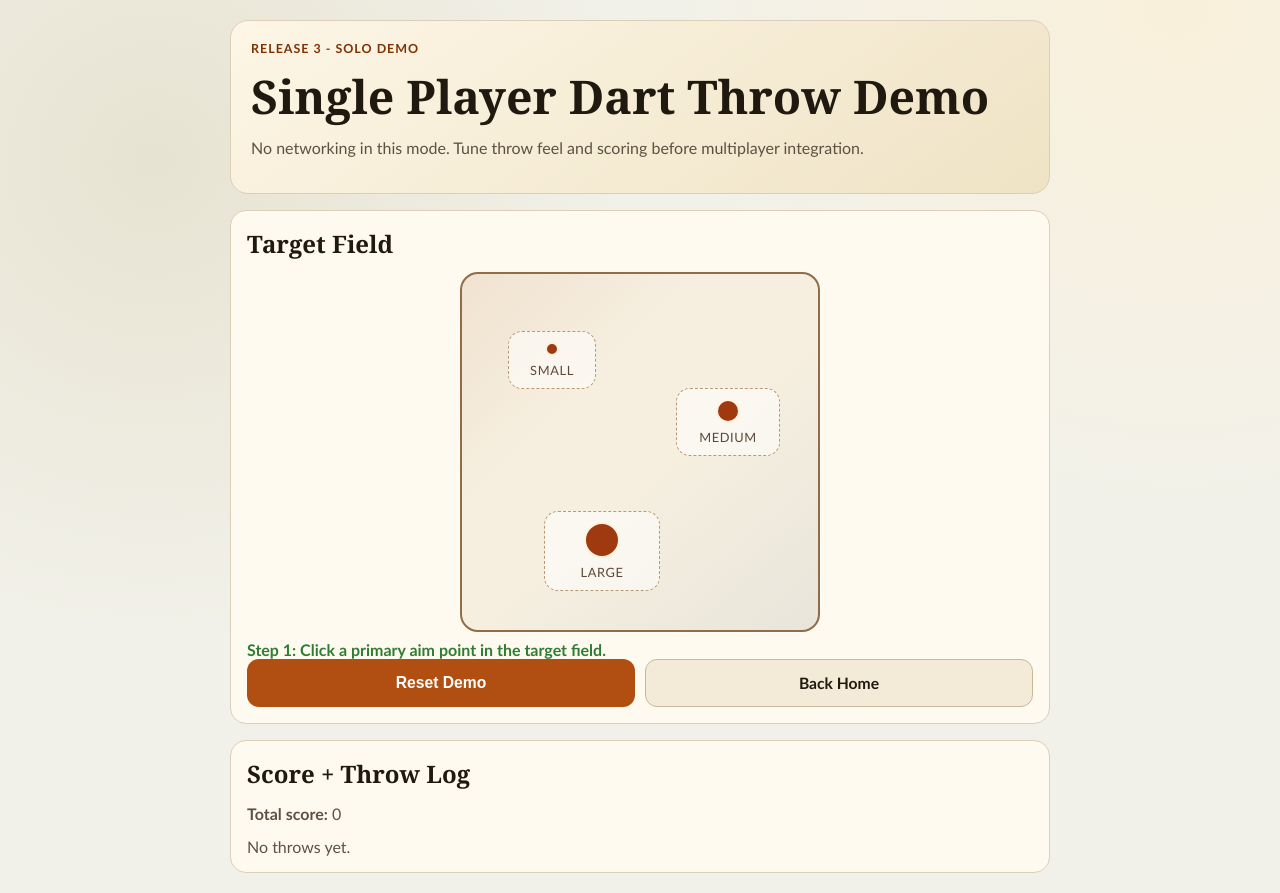
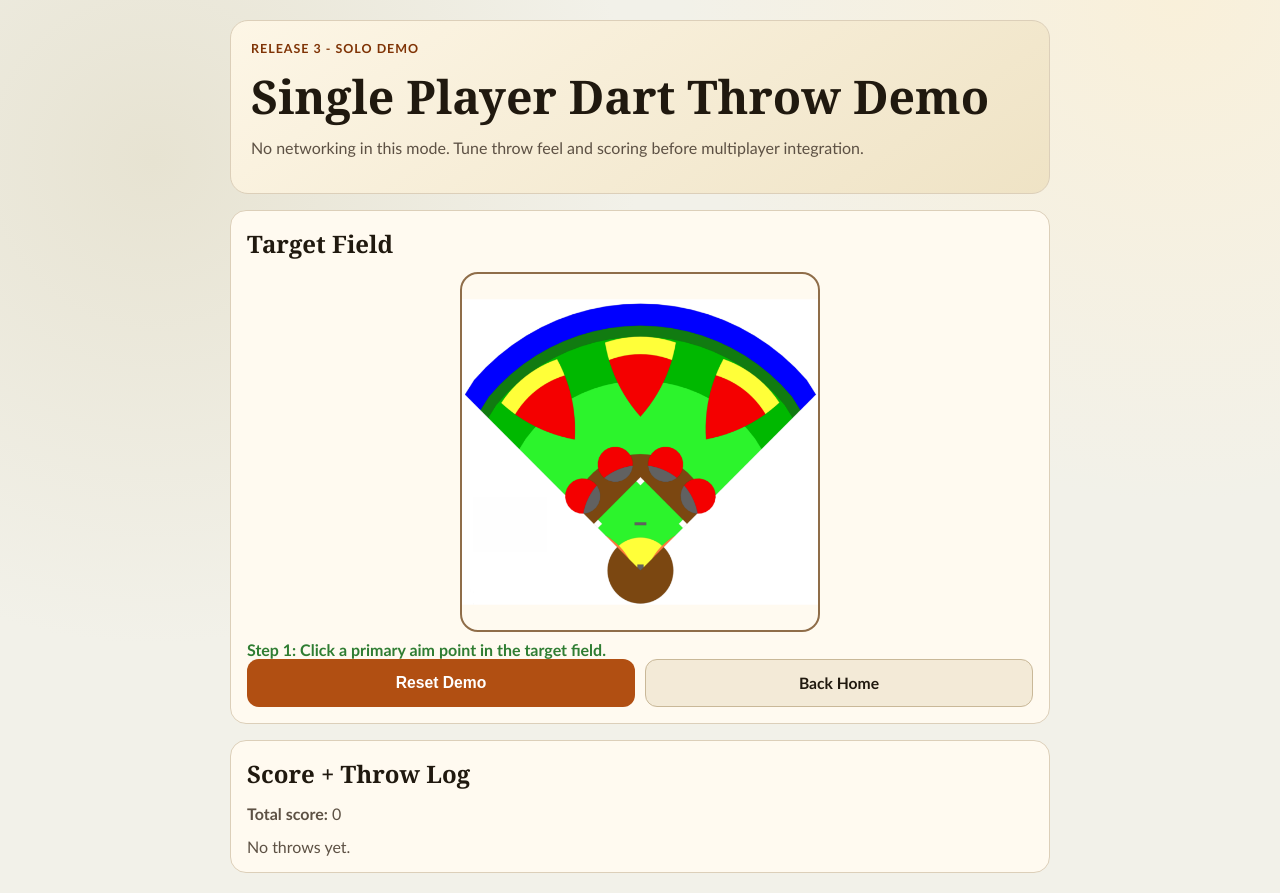
Before and after one commit to azentz/ybd, a React (Vite) app: page /#/demo in a window 1280 px wide. Built offline with nearby package versions, Linux system fonts and the light colour scheme.

Commit message:
Checkpoint baseball field target reference state

```diff
--- a/src/index.css
+++ b/src/index.css
@@ -277,12 +277,20 @@
   height: 360px;
   border-radius: 18px;
   border: 2px solid #8f6d49;
-  background:
-    linear-gradient(135deg, rgba(177, 79, 18, 0.08), transparent 35%),
-    linear-gradient(320deg, rgba(44, 95, 144, 0.07), transparent 45%),
-    #f6efe0;
+  background: transparent;
   touch-action: none;
   overflow: hidden;
+}
+
+.target-field-image {
+  position: absolute;
+  inset: 0;
+  width: 100%;
+  height: 100%;
+  object-fit: contain;
+  object-position: center;
+  pointer-events: none;
+  user-select: none;
 }
 
 .target-zone {
--- a/src/pages/DartDemoPage.tsx
+++ b/src/pages/DartDemoPage.tsx
@@ -1,6 +1,7 @@
 import { useMemo, useRef, useState } from 'react'
 import type { PointerEvent as ReactPointerEvent } from 'react'
 import { Link } from 'react-router-dom'
+import baseballFieldTarget from '../assets/baseball-field-target.svg'
 
 type Point = { x: number; y: number }
 
@@ -395,18 +396,14 @@
             onPointerUp={handlePointerEnd}
             onPointerCancel={handlePointerEnd}
             role="application"
-            aria-label="Target field with small, medium, and large dot targets"
+            aria-label="Baseball field target"
           >
-            {TARGETS.map((target) => (
-              <div
-                key={target.id}
-                className={`target-zone target-zone-${target.id}`}
-                style={{ left: `${target.center.x}px`, top: `${target.center.y}px` }}
-              >
-                <span className={`target-dot target-dot-${target.id}`} />
-                <span className="target-label">{target.id}</span>
-              </div>
-            ))}
+            <img
+              className="target-field-image"
+              src={baseballFieldTarget}
+              alt="Baseball field target"
+              draggable={false}
+            />
 
             {primaryAim ? (
               <div
```
Also changed, not shown: src/assets/baseball-field-reference.png (added), src/assets/baseball-field-target.svg (added).
